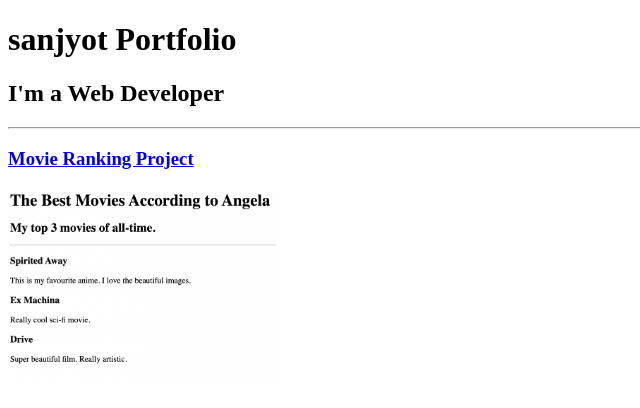
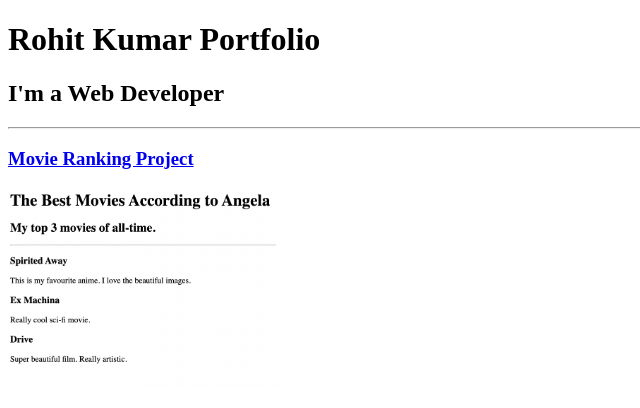
Before and after one commit to SmarterOps/HTML-Portfolio, a plain HTML site: page index.html in a window 1280 px wide. Shown: the top 408 px of the page, without its empty margins (0-640 px from the left). Drawn offline with Linux system fonts and the light colour scheme.

Commit message:
Update index.html

```diff
--- a/index.html
+++ b/index.html
@@ -7,7 +7,7 @@
     <title>rohit portfolio</title>
 </head>
 <body>
-    <h1>sanjyot Portfolio</h1>
+    <h1>Rohit Kumar Portfolio</h1>
     <h2>I'm a Web Developer</h2>
     <hr>
     <h3><a href="./public/movie-ranking.html">Movie Ranking Project</a></h3>
```
